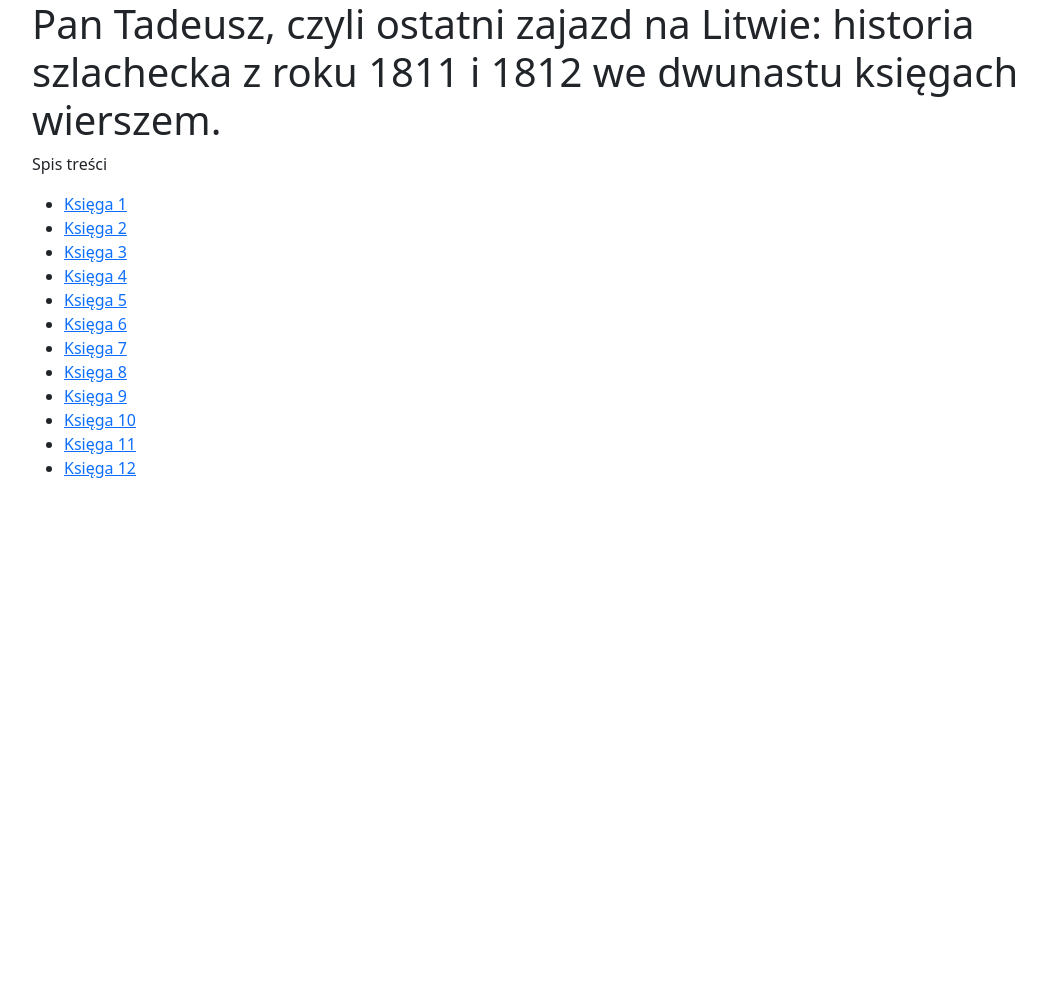
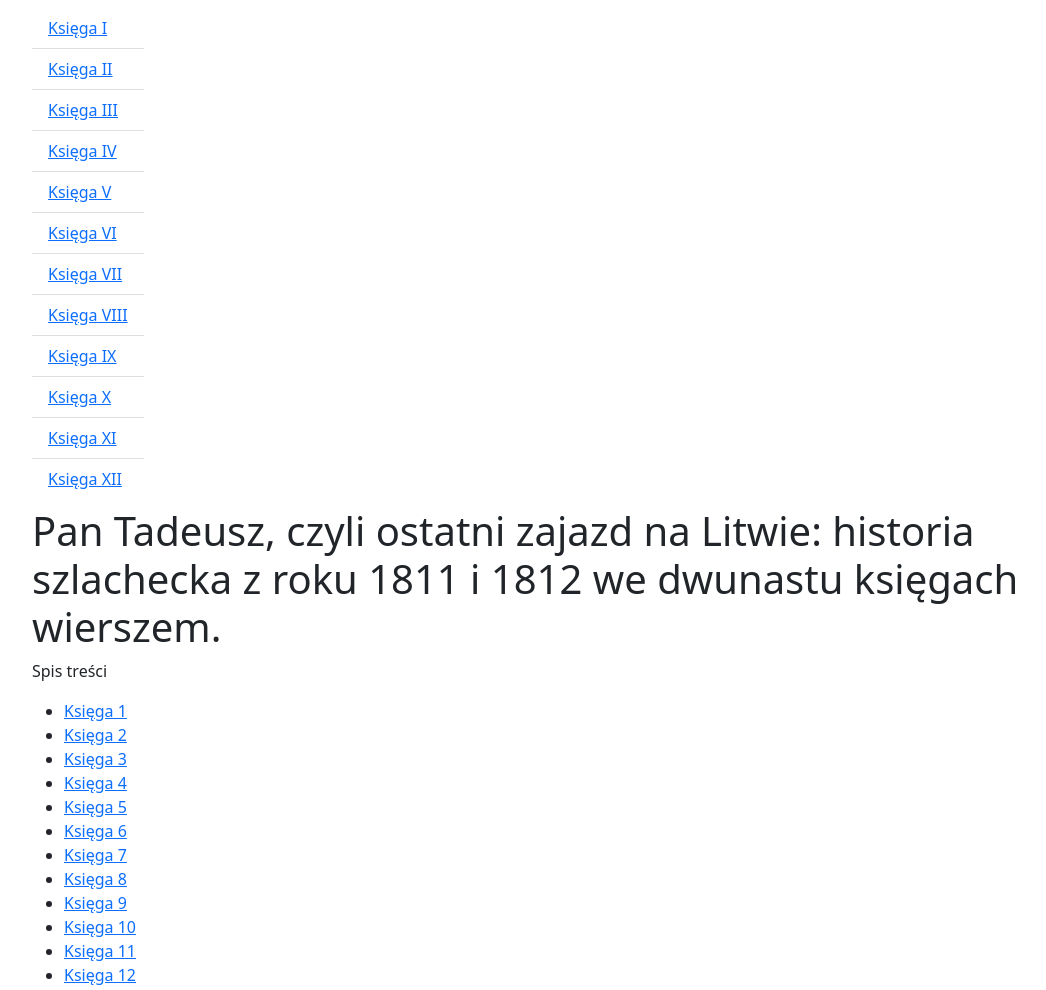
Before and after one commit to 4939283/PanTadeusz, a plain HTML site: page index.html in a window 1280 px wide. Shown: the whole page, without its empty margins (200-1246 px from the left). Before the commit the page ends 800 px from the top, so only its background shows below. Drawn offline with nearby package versions, Linux system fonts and the light colour scheme.

Commit message:
Add navbar

```diff
--- a/index.html
+++ b/index.html
@@ -8,6 +8,26 @@
 	</head>
 
 	<body>
+
+
+	<nav class="navbar fixed-left">
+
+        <ul class="navbar-nav list-group list-group-flush">
+			<li class="list-group-item"><a href="./k1.html">Księga I</a></li>
+			<li class="list-group-item"><a href="./k2.html">Księga II</a></li>
+			<li class="list-group-item"><a href="./k3.html">Księga III</a></li>
+			<li class="list-group-item"><a href="./k4.html">Księga IV</a></li>
+			<li class="list-group-item"><a href="./k5.html">Księga V</a></li>
+			<li class="list-group-item"><a href="./k6.html">Księga VI</a></li>
+			<li class="list-group-item"><a href="./k7.html">Księga VII</a></li>
+			<li class="list-group-item"><a href="./k8.html">Księga VIII</a></li>
+			<li class="list-group-item"><a href="./k9.html">Księga IX</a></li>
+			<li class="list-group-item"><a href="./k10.html">Księga X</a></li>
+			<li class="list-group-item"><a href="./k11.html">Księga XI</a></li>
+			<li class="list-group-item"><a href="./k12.html">Księga XII</a></li>
+        </ul>
+	</nav>
+
 		<h1>Pan Tadeusz, czyli ostatni zajazd na Litwie: historia szlachecka z roku 1811 i 1812 we dwunastu księgach wierszem.</h1>
 		<p>Spis treści</p>
 		<ul>
```
